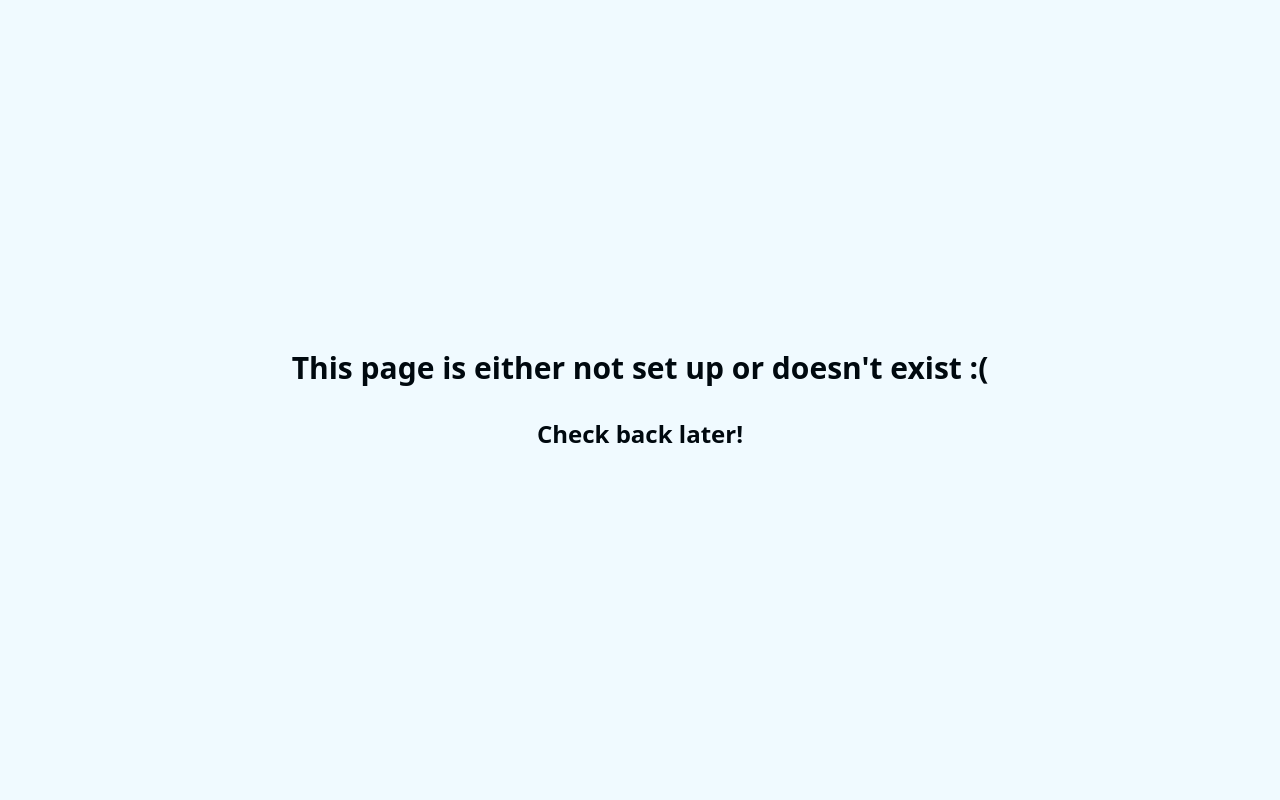
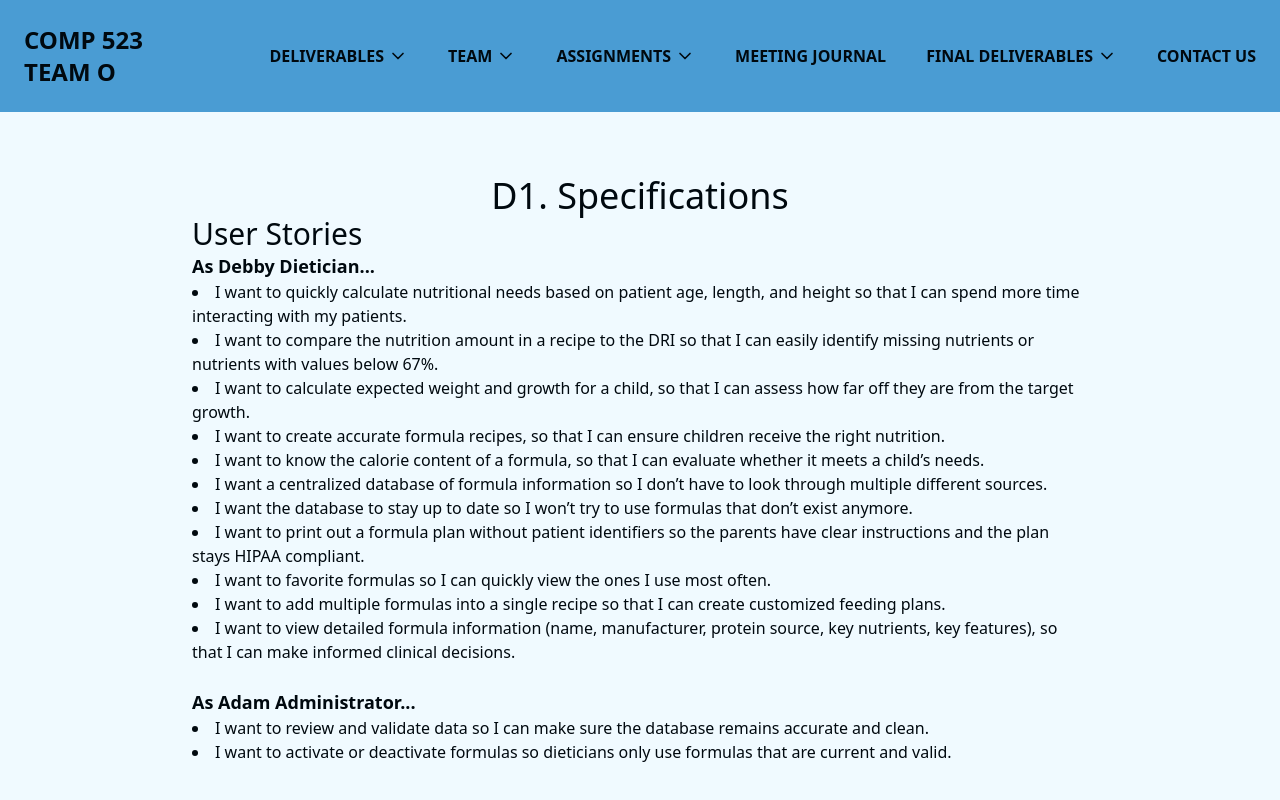
Before and after one commit to ethanbonsall/COMP-523-O, a Next.js app in the folder web/: page /specifications in a window 1280 px wide. Before the commit this address had no page. Shown: the top 800 px of the page. Built offline with nearby package versions, Linux system fonts and the light colour scheme.

Commit message:
Added user stories and updated project concept

```diff
--- a/web/components/concept.tsx
+++ b/web/components/concept.tsx
@@ -2,14 +2,19 @@ const Concept = () => {
   return (
     <div className="w-full min-h-screen bg-secondary text-text flex items-center px-4 justify-center">
       <div className="max-w-4xl w-full p-10 bg-background shadow-md rounded-lg">
-        <h1 className="text-3xl font-bold text-secondary-500 mb-4">
-          Project Goal
+        <h1 className="text-3xl font-bold text-secondary-500 mb-.5">
+          Pediatric Blue Book
         </h1>
+        <p className = "text-2xl italic text-secondary-500 mb-4">Enhancing nutrition care for pediatric patients</p>
         <p className="text-text text-xl leading-relaxed">
           The Pediatric Blue Book, or PBB, is a web application designed to transform how pediatric dietitians access and apply nutritional information. Currently, dietitians
           often must juggle outdated manuals, scattered online materials, and time-consuming manual calculations. PBB provides a streamlined, digital platform to help dietitians create precise and personalized nutrition
           plans faster and easier. By reducing errors, managing inefficiencies, and supporting evidence-based decision making, the Pediatric Blue Book helps dietitians focus on giving children the best chance to grow, recover, and thrive.
         </p>
+        <br></br>
+        <p className="text-text text-xl leading-relaxed">The PBB streamlines dieticians daily workflow through three main features: a nutritional need calculator, a custom formula generator, and an ingredient lookup table; it also supports an administrator interface to allow
+          administrators to manage formulas and data quality. The nutritional need calculator allows dieticians to calculate nutritional needs based on the patient age, weight, and height and view the recommended nutrient
+          intake values. With the custom formula generator, dieticians can combine multiple formulas while instantly seeing the nutrient impact of each change. Age and sex-specific dietary reference intakes help ensure accuracy. The lookup table will aid with clinical decision making. Streamlining the workflow will give dieticians the ability to refine and optimize nutrition plans, leading to improved patient outcomes while reducing documentation fatigue and manual workload. </p>
       </div>
     </div>
   );
--- a/web/components/navbar.tsx
+++ b/web/components/navbar.tsx
@@ -45,7 +45,7 @@ export default function Navbar() {
           </button>
           <div className="absolute top-full left-0 hidden group-hover:flex flex-col bg-secondary text-text font-bold rounded-lg shadow-lg p-1 min-w-full whitespace-nowrap z-50">
             <Link
-              href="/Specifications"
+              href="/specifications"
               className="hover:bg-secondary-400 p-2 rounded"
             >
               D1. Specifications
@@ -141,7 +141,7 @@ export default function Navbar() {
               </button>
               {openMenu === "deliverables" && (
                 <div className="ml-4 mt-2 flex flex-col gap-2">
-                  <Link href="/Specifications">D1. Specifications</Link>
+                  <Link href="/specifications">D1. Specifications</Link>
                   <Link href="/Prototype">D2. Prototype</Link>
                 </div>
               )}
--- /dev/null
+++ b/web/pages/specifications.tsx
@@ -0,0 +1,35 @@
+import BottomBar from "@/components/bottombar";
+import NavBar from "@/components/navbar";
+
+const Specifications = () =>
+{
+    return (
+        <>
+         <NavBar />
+         <div className="bg-background flex flex-col items-center text-text w-full font-roboto min-h-screen">
+        <p className="text-4xl mt-[5%]"> D1. Specifications </p>
+        <div className="container mx-auto px-[15%]">
+          <p className="text-3xl"> User Stories </p>
+          <p className="text-lg font-semibold"> As Debby Dietician... </p>
+          <li>I want to quickly calculate nutritional needs based on patient age, length, and height so that I can spend more time interacting with my patients.</li>
+          <li>I want to compare the nutrition amount in a recipe to the DRI so that I can easily identify missing nutrients or nutrients with values below 67%.</li>
+          <li>I want to calculate expected weight and growth for a child, so that I can assess how far off they are from the target growth.</li>
+          <li>I want to create accurate formula recipes, so that I can ensure children receive the right nutrition.</li>
+          <li>I want to know the calorie content of a formula, so that I can evaluate whether it meets a child’s needs.</li>
+          <li>I want a centralized database of formula information so I don’t have to look through multiple different sources.</li>
+          <li>I want the database to stay up to date so I won’t try to use formulas that don’t exist anymore.</li>
+          <li>I want to print out a formula plan without patient identifiers so the parents have clear instructions and the plan stays HIPAA compliant.</li>
+          <li>I want to favorite formulas so I can quickly view the ones I use most often.</li>
+          <li>I want to add multiple formulas into a single recipe so that I can create customized feeding plans.</li>
+          <li>I want to view detailed formula information (name, manufacturer, protein source, key nutrients, key features), so that I can make informed clinical decisions.</li>
+        <br></br>
+          <p className="text-lg font-semibold"> As Adam Administrator... </p>
+          <li>I want to review and validate data so I can make sure the database remains accurate and clean.</li>
+          <li>I want to activate or deactivate formulas so dieticians only use formulas that are current and valid.</li>
+        </div>
+        </div>
+        <BottomBar />
+        </>
+    )
+}
+export default Specifications;
```
